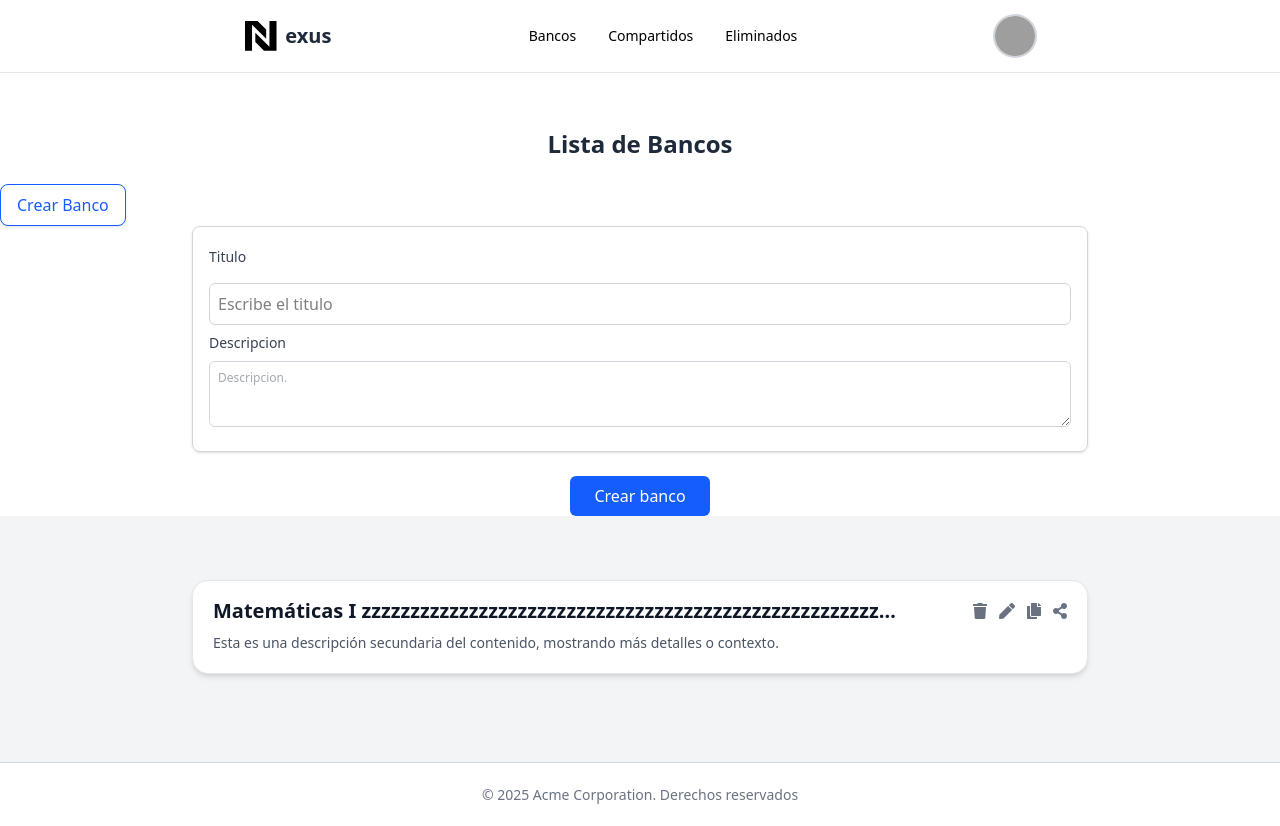
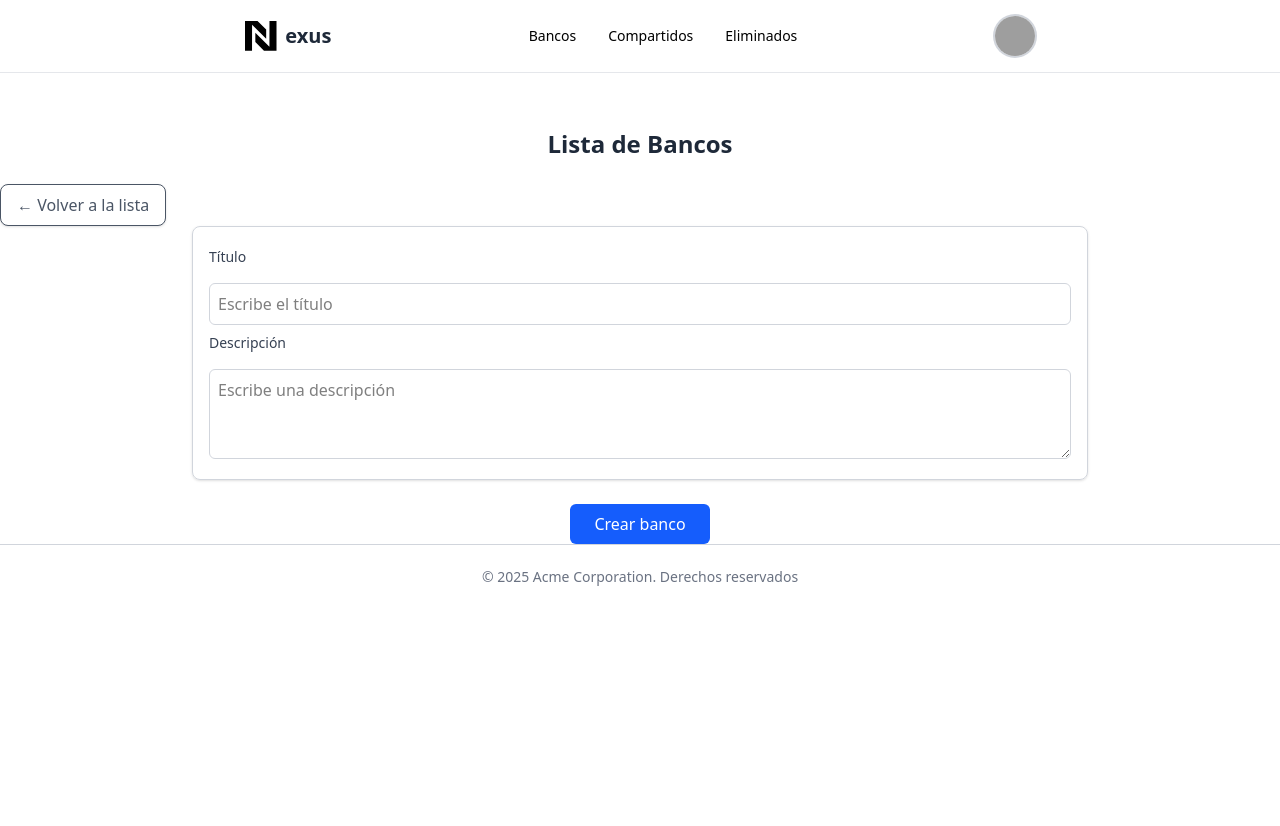
Before and after one commit to CarlosAdrian36/BancoReactivos, a Vue app: page /banco/crear in a window 1280 px wide. After the commit the page ends 800 px from the top, so only its background shows below. Built offline with nearby package versions, Linux system fonts and the light colour scheme; grey boxes are pictures that could not be loaded.

Commit message:
crear banco con animacion

```diff
--- a/src/Banco/components/componentscards/CrearBanco.vue
+++ b/src/Banco/components/componentscards/CrearBanco.vue
@@ -1,39 +1,35 @@
 <template>
+  <div class="space-y-6">
+    <!-- 👈 NUEVO ROOT ELEMENT -->
+
+    <!-- Formulario -->
     <div class="relative group w-full max-w-4xl mx-auto mb-6">
       <div
         class="lg:flex shadow rounded-lg border border-gray-300 transition-shadow duration-300 hover:shadow-xl overflow-hidden"
       >
         <!-- Contenido -->
         <div class="w-full py-5 px-4 flex flex-col gap-2">
-        <!-- Título con puntos suspensivos -->
-        <label for="password" class="block text-sm font-medium text-gray-700">Titulo</label>
+          <!-- Título -->
+          <label for="titulo" class="block text-sm font-medium text-gray-700">Título</label>
           <input
             type="text"
-          id="password"
-          placeholder="Escribe el titulo"
+            id="titulo"
+            placeholder="Escribe el título"
             class="w-full mt-2 p-2 border border-gray-300 rounded-md focus:outline-none focus:ring-2 focus:ring-blue-500"
           />
 
           <!-- Descripción -->
-        <p class="text-gray-600 text-xs">
-          <label class="text-sm font-medium text-gray-700">Descripcion</label>
-
-          <!-- <textarea
-            placeholder="Escribe una descripcion"
+          <label class="block text-sm font-medium text-gray-700">Descripción</label>
+          <textarea
+            rows="3"
+            placeholder="Escribe una descripción"
             class="w-full mt-2 p-2 border border-gray-300 rounded-md focus:outline-none focus:ring-1 focus:ring-blue-500"
-            rows="2"
-          >
-          </textarea> -->
-          <textarea
-            name="textarea"
-            rows="3"
-            placeholder="Descripcion."
-            class="w-full border border-gray-300 mt-2 p-2 rounded-md focus:outline-none focus:ring-1 focus:ring-blue-500"
           ></textarea>
-        </p>
         </div>
       </div>
     </div>
+
+    <!-- Botón -->
     <div class="flex justify-center">
       <button
         type="submit"
@@ -42,4 +38,5 @@
         Crear banco
       </button>
     </div>
+  </div>
 </template>
--- a/src/bancoReactivos/pages/BancoPage.vue
+++ b/src/bancoReactivos/pages/BancoPage.vue
@@ -1,5 +1,13 @@
 <script setup lang="ts">
 import BancoList from '@/Banco/components/BancoList.vue';
+import { useRouter } from 'vue-router';
+// const route = useRoute();
+const router = useRouter();
+
+// Función para volver a la lista
+function volverALaLista() {
+  router.push('/banco');
+}
 </script>
 
 <template>
@@ -8,12 +16,35 @@ import BancoList from '@/Banco/components/BancoList.vue';
   </div>
 
   <router-link
+    v-if="$route.name != 'crear'"
     to="/banco/crear"
     class="border border-blue-600 text-blue-600 bg-white px-4 py-2 rounded-lg hover:bg-blue-600 hover:text-white transition shadow inline-block"
   >
     Crear Banco
   </router-link>
+  <button
+    v-else
+    @click="volverALaLista"
+    class="border border-gray-600 text-gray-600 bg-white px-4 py-2 rounded-lg hover:bg-gray-600 hover:text-white transition shadow inline-block"
+  >
+    ← Volver a la lista
+  </button>
 
-  <RouterView />
-  <BancoList />
+  <RouterView v-slot="{ Component }">
+    <transition name="fade" mode="out-in">
+      <component :is="Component" v-if="$route.name === 'crear'" />
+      <BancoList v-else />
+    </transition>
+  </RouterView>
 </template>
+
+<style scoped>
+.fade-enter-active,
+.fade-leave-active {
+  transition: opacity 0.3s;
+}
+.fade-enter-from,
+.fade-leave-to {
+  opacity: 0;
+}
+</style>
--- a/src/router/index.ts
+++ b/src/router/index.ts
@@ -50,6 +50,10 @@ const router = createRouter({
           name: 'eliminar',
           component: () => import('@/bancoReactivos/pages/EliminadosPage.vue'),
         },
+        // {
+        //   path: '',
+        //   redirect: '/banco',
+        // },
       ],
     },
   ],
```
Lines whose indentation alone changed are shown as unchanged.
